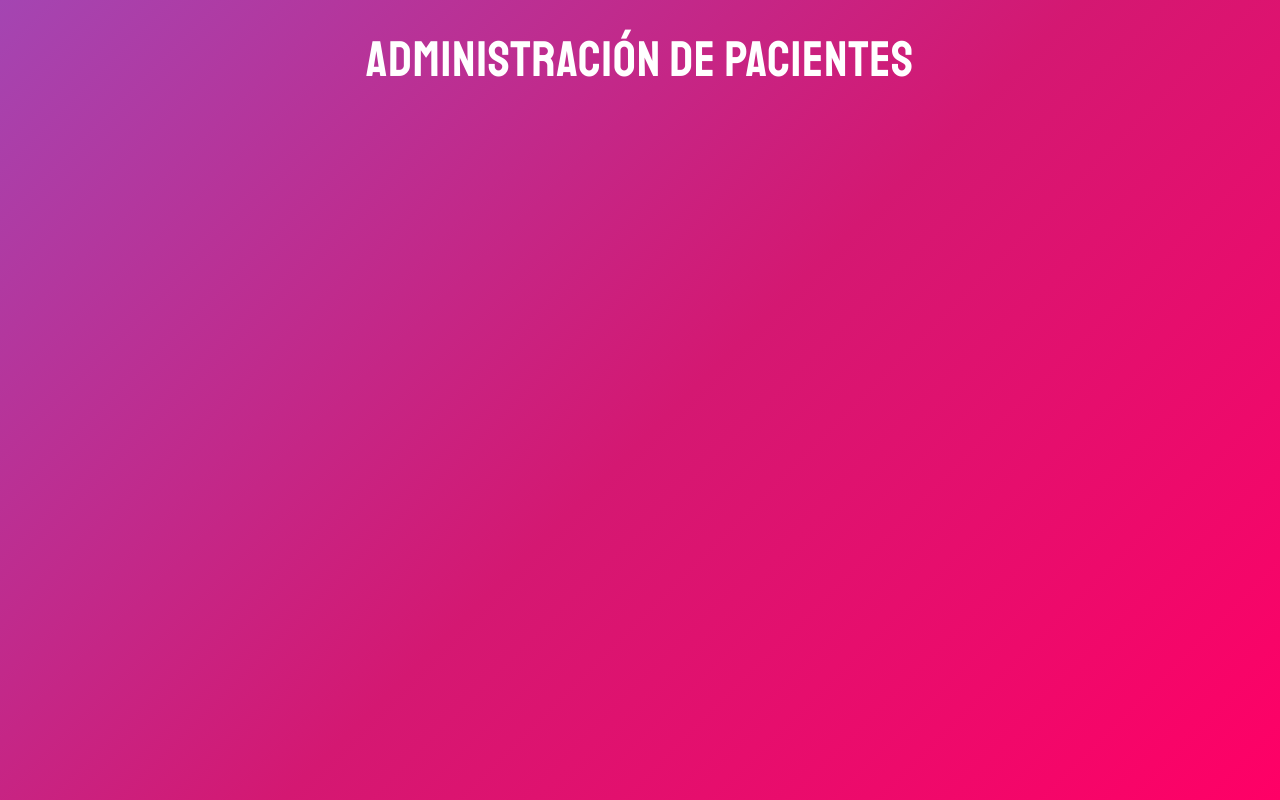
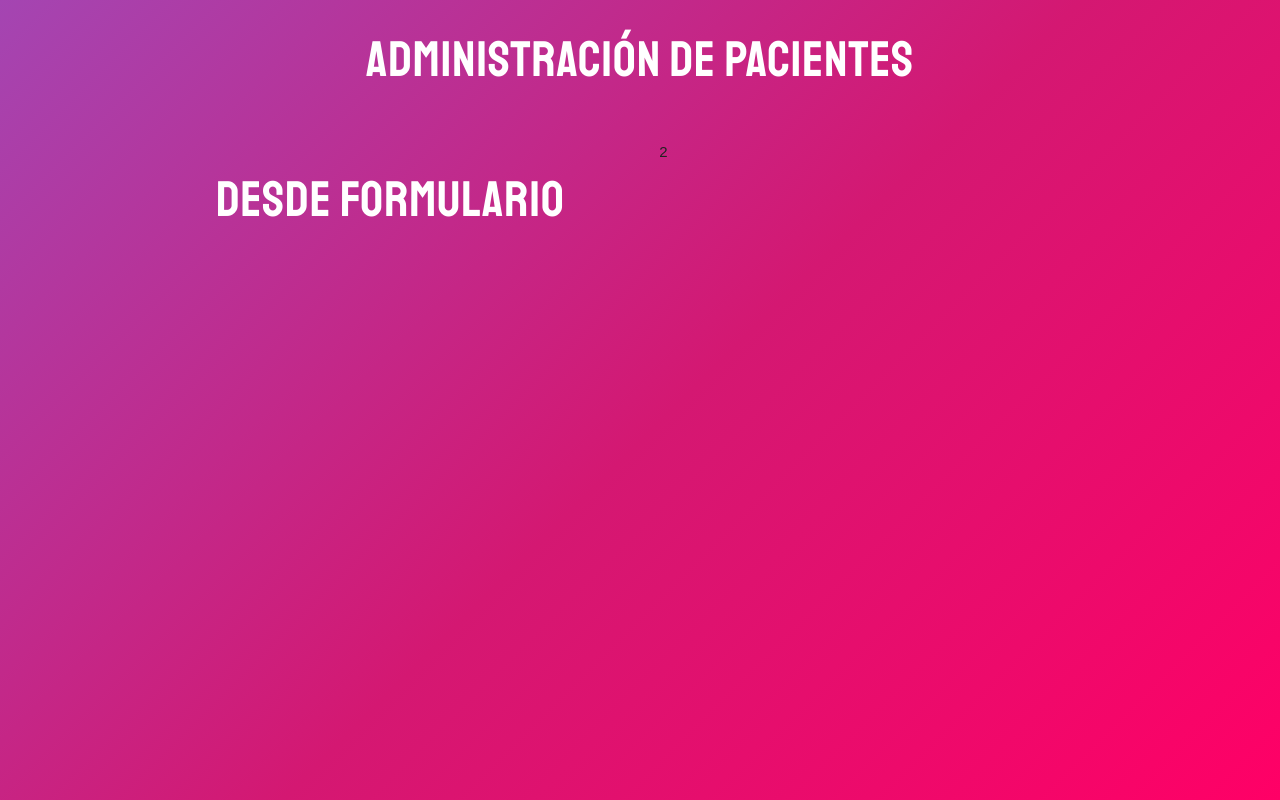
Before and after one commit to GonzaloCarcamo/01-Dates, a React (Create React App) app: page / in a window 1280 px wide. Built offline with nearby package versions, Linux system fonts and the light colour scheme.

Commit message:
Creating Formulario component

```diff
--- a/src/App.js
+++ b/src/App.js
@@ -1,8 +1,22 @@
-import React from 'react';
+import React, { Fragment } from 'react';
+import Formulario from './components/Formulario';
 
 function App() {
-  return (
+  return(
+    <Fragment>
     <h1>Administración de Pacientes</h1>
+
+    <div className="container">
+      <div className="row">
+        <div className="one-half column">
+          <Formulario />
+        </div>
+        <div className="one-half column">
+          2
+        </div>
+      </div>
+    </div>
+  </Fragment>
   );
 }
 
--- /dev/null
+++ b/src/components/Formulario.js
@@ -0,0 +1,9 @@
+import React from 'react';
+
+const Formulario = () => {
+        return (
+                <h1>Desde Formulario</h1>
+         );
+}
+
+export default Formulario;
```
